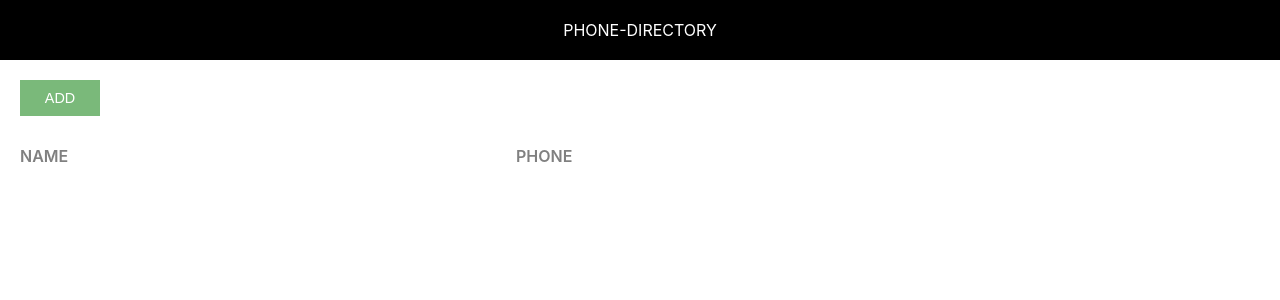
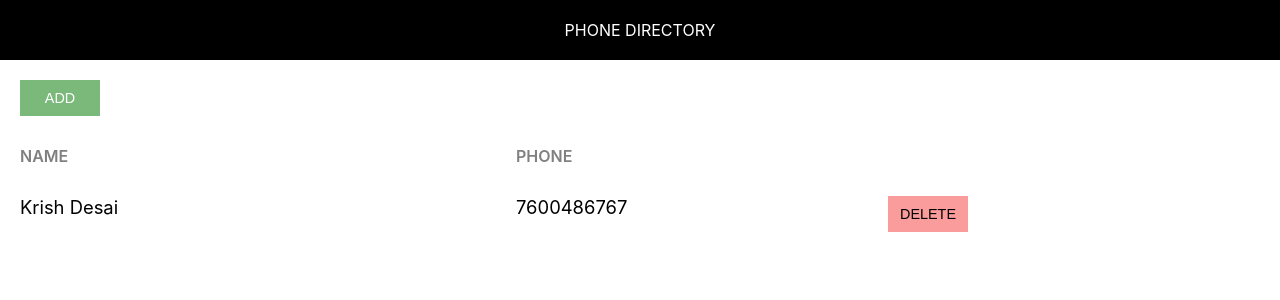
Before and after one commit to krish-vd/Phone-Directory, a React (Create React App) app in the folder phone-directory/: page / in a window 1280 px wide. Shown: the top 300 px of the page. Built offline with nearby package versions, Linux system fonts and the light colour scheme.

Commit message:
ComponentDidMount

```diff
--- a/phone-directory/src/App.js
+++ b/phone-directory/src/App.js
@@ -10,11 +10,26 @@ class App extends Component {
    this.state = {
      subscribersListToShow: []
    }
+   console.log("Constructor Called")
+  }
+
+  componentDidMount() {
+    let newSubscriber = {
+      id: 1,
+      name: "Krish Desai",
+      phone: "7600486767"
+    }
+    let subscribersList = this.state.subscribersListToShow;
+    subscribersList.push(newSubscriber);
+    this.setState({subscribersListToShow: subscribersList})
+    console.log("Component Did Mount");
+    console.log("State", this.state)
   }
   clickHandler(message){
     alert(message)
   }
   render() {
+    console.log("Render Called")
     // let subscribers = [
     //   {
     //     id: 1,
@@ -29,7 +44,7 @@ class App extends Component {
     // ];
     return (
       <div>
-        <Header heading="Phone-Directory" />
+        <Header heading="Phone Directory" />
         <div className="component-body-container">
           <button className="custom-btn add-btn">Add</button>
 
--- a/phone-directory/src/index.js
+++ b/phone-directory/src/index.js
@@ -7,9 +7,9 @@ import reportWebVitals from './reportWebVitals';
 import './common/common.css';
 const root = ReactDOM.createRoot(document.getElementById('root'));
 root.render(
-  <React.StrictMode>
+  //<React.StrictMode>
     <App />
-  </React.StrictMode>
+  //</React.StrictMode>
 );
 
 // If you want to start measuring performance in your app, pass a function
```
